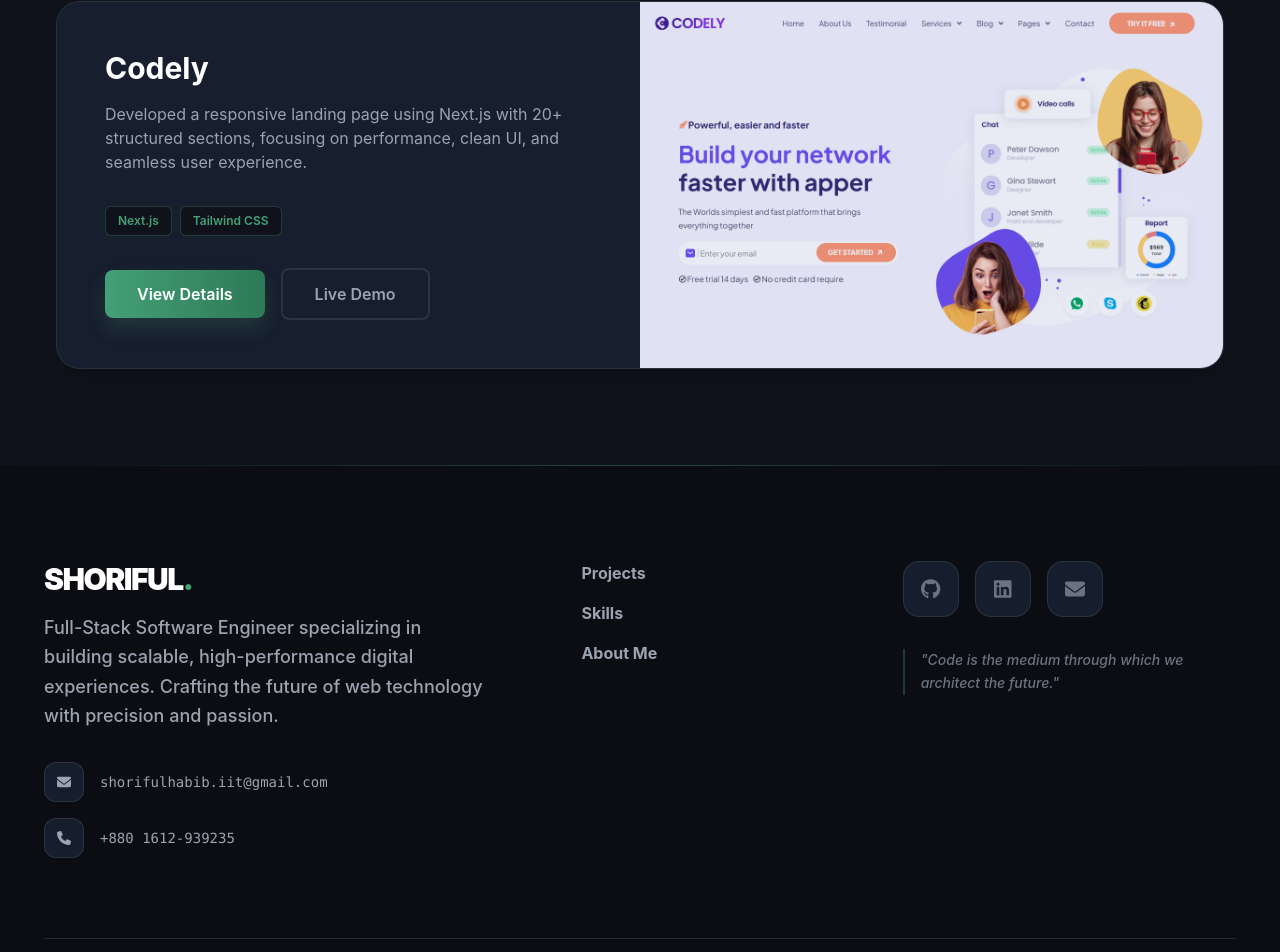
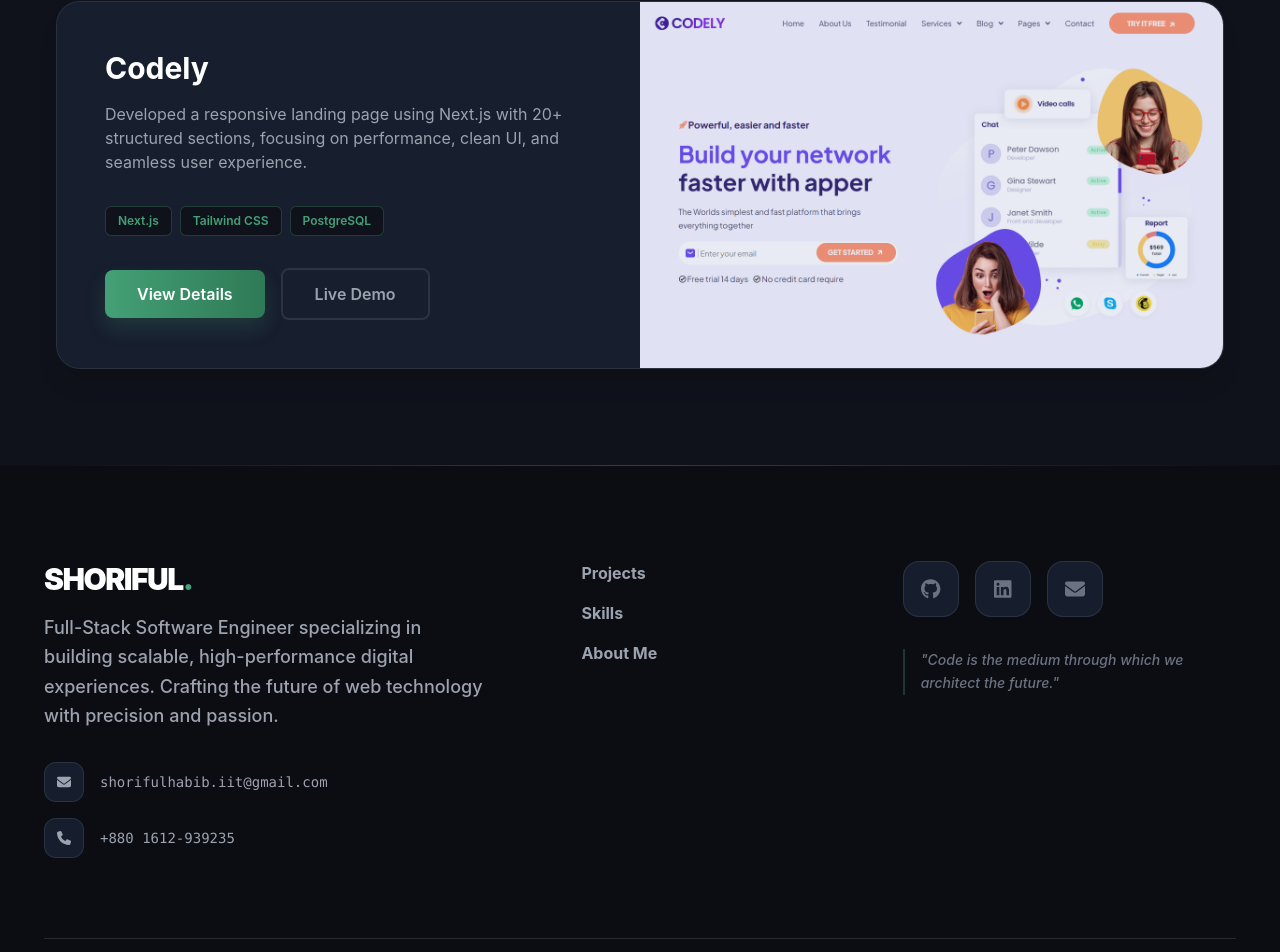
Before and after one commit to shdhrubo/portfolio, a React (Create React App) app: page /projects in a window 1280 px wide. Shown: the part 1711-2663 px from the top of the page. Built offline with nearby package versions, Linux system fonts and the light colour scheme.

Commit message:
some changes

```diff
--- a/src/data/localProjects.js
+++ b/src/data/localProjects.js
@@ -83,8 +83,8 @@ export const localProjects = [
     images: [cd1, cd2, cd3, cd4, cd5, cd6, cd7, cd8],
     description:
       "Developed a responsive landing page using Next.js with 20+ structured sections, focusing on performance, clean UI, and seamless user experience.",
-    technologies: ["Next.js", "Tailwind CSS"],
-    tools: ["Next.js", "Tailwind CSS"],
+    technologies: ["Next.js", "Tailwind CSS", "PostgreSQL"],
+    tools: ["Next.js", "Tailwind CSS", "PostgreSQL"],
     frontEnd: "https://github.com/shdhrubo/codely-landing-page",
     backEnd: "https://github.com/shdhrubo/codely-landing-page",
     live: "https://codely-portal.vercel.app/",
```
